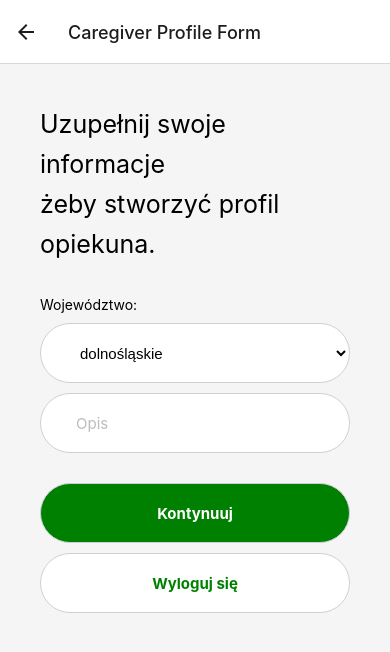
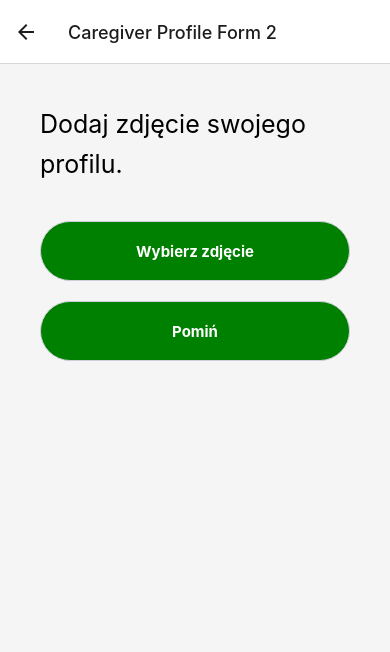
Before and after one commit to pet-walk-app/pet-walk-app, a React Native app in the folder frontend/: screen / in a window 390 px wide. Both pictures are taken after a click on the button "DO TESTOWANIA STRON". Shown: the top 652 px of the page. Built offline with nearby package versions, Linux system fonts and the light colour scheme.

Commit message:
Added part 2 of caregiver profile form

```diff
--- a/frontend/app.json
+++ b/frontend/app.json
@@ -23,5 +23,13 @@
     "web": {
       "favicon": "./assets/favicon.png"
     }
-  }
+  },
+  "plugins": [
+      [
+        "expo-image-picker",
+        {
+          "photosPermission": "The app accesses your photos to let you share them with your friends."
+        }
+      ]
+    ]
 }
--- a/frontend/components/FormBigInput.js
+++ b/frontend/components/FormBigInput.js
@@ -1,4 +1,4 @@
-import { Text, View, TextInput } from 'react-native';
+import { TextInput } from 'react-native';
 import { formStyles } from '../styles.js/formStyles';
 import { darkGrey } from '../consts/colors';
 
@@ -10,17 +10,14 @@ export default function FormBigInput({
 }) {
   return (
       <TextInput
-        multiline={true}
-        numberOfLines={20}
-        style={formStyles.formInput}
+        style={formStyles.formBigInput}
         placeholder={placeholder}
         value={value}
         onChangeText={(text) => setValue(text)}
         height={height}
+        numberOfLines={20}
+        multiline={true}
         placeholderTextColor={darkGrey}
-        textAlignVertical={"top"}
-        paddingVertical={25}
-        paddingHorizontal={25}
       />
   );
 }
--- a/frontend/components/Navigation.js
+++ b/frontend/components/Navigation.js
@@ -3,6 +3,7 @@ import { createNativeStackNavigator } from '@react-navigation/native-stack';
 import HomeScreen from '../screens/HomeScreen';
 import FirstVisitFormScreen from '../screens/FirstVisitFormScreen';
 import CaregiverProfileForm from '../screens/CaregiverProfileForm';
+import CaregiverProfileForm2 from '../screens/CaregiverProfileForm2';
 
 const Stack = createNativeStackNavigator();
 
@@ -15,6 +16,7 @@ export default function Navigation() {
                <Stack.Screen name = 'Home' component={HomeScreen}/>
                <Stack.Screen name = 'First Visit Form' component={FirstVisitFormScreen}/>
                <Stack.Screen name = 'Caregiver Profile Form' component={CaregiverProfileForm}/>
+               <Stack.Screen name = 'Caregiver Profile Form 2' component={CaregiverProfileForm2}/>
            </Stack.Navigator>
        </NavigationContainer>
    );
--- a/frontend/package.json
+++ b/frontend/package.json
@@ -15,9 +15,11 @@
     "@react-navigation/native": "^6.1.18",
     "@react-navigation/native-stack": "^6.11.0",
     "expo": "~51.0.28",
+    "expo-image-picker": "~15.0.7",
     "expo-status-bar": "~1.12.1",
     "react": "18.2.0",
-    "react-native": "0.74.5"
+    "react-native": "0.74.5",
+    "react-native-image-picker": "^7.1.2"
   },
   "devDependencies": {
     "@babel/core": "^7.20.0"
--- a/frontend/screens/CaregiverProfileForm.js
+++ b/frontend/screens/CaregiverProfileForm.js
@@ -1,13 +1,13 @@
 import { View, Text } from "react-native";
 import { formStyles } from "../styles.js/formStyles";
 import FormBigInput from "../components/FormBigInput";
+import FormInput from "../components/FormInput";
 import { useState } from "react";
 import CustomButton from "../components/CustomButton";
 import { green, white } from "../consts/colors";
-import {Picker} from '@react-native-picker/picker';
 
 export default function CaregiverProfileForm() {
-   const [voivodeship, setVoivodeship] = useState('')
+   const [city, setCity] = useState('')
    const [description, setDescription] = useState('')
 
     return (
@@ -15,52 +15,26 @@ export default function CaregiverProfileForm() {
             <View style={[formStyles.middleSection, {justifyContent: "none"}]}>
                <Text style={formStyles.h1}>Uzupełnij swoje informacje {"\n"}żeby stworzyć profil opiekuna.</Text>
                <View style={formStyles.formContainer}>
-               <Text style={formStyles.h2}>Województwo:</Text>
-                  <Picker style={formStyles.formInput}
-                     selectedValue={voivodeship}
-                     onValueChange={(val) =>
-                        setVoivodeship(val)
-                        }>
-                     <Picker.Item label="dolnośląskie" value="dolnośląskie"/>
-                     <Picker.Item label="kujawsko-pomorskie" value="kujawsko-pomorskie"/>
-                     <Picker.Item label="lubelskie" value="lubelskie"/>
-                     <Picker.Item label="lubuskie" value="lubuskie"/>
-                     <Picker.Item label="łódzkie" value="łódzkie"/>
-                     <Picker.Item label="małopolskie" value="małopolskie"/>
-                     <Picker.Item label="mazowieckie" value="mazowieckie"/>
-                     <Picker.Item label="opolskie" value="opolskie"/>
-                     <Picker.Item label="podkarpackie" value="podkarpackie"/>
-                     <Picker.Item label="podlaskie" value="podlaskie"/>
-                     <Picker.Item label="pomorskie" value="pomorskie"/>
-                     <Picker.Item label="śląskie" value="śląskie"/>
-                     <Picker.Item label="świętokrzyskie" value="świętokrzyskie"/>
-                     <Picker.Item label="warmińsko-mazurskie" value="warmińsko-mazurskie"/>
-                     <Picker.Item label="wielkopolskie" value="wielkopolskie"/>
-                     <Picker.Item label="zachodniopomorskie" value="zachodniopomorskie"/>
-                  </Picker>
-
+                  <FormInput
+                     value={city}
+                     setValue={setCity}
+                     placeholder={'miasto'}>
+                  </FormInput>
                   <FormBigInput
                      value={description}
                      setValue={setDescription}
-                     placeholder={'Opis'}
-                     height={250}>
+                     placeholder={'Napisz kilka słów o sobie'}
+                     height={330}>
                   </FormBigInput>
                </View>
 
                <CustomButton
-                     color={green}
-                     textColor={white}
-                     action={""}
-                     title={'Kontynuuj'}>
-                  </CustomButton>
-                  <CustomButton
-                     color={white}
-                     textColor={green}
-                     action={''}
-                     title={'Wyloguj się'}>
+                  color={green}
+                  textColor={white}
+                  action={""}
+                  title={'Kontynuuj'}>
                </CustomButton>
-
             </View>
-        </View>
+         </View>
     );
 }
--- /dev/null
+++ b/frontend/screens/CaregiverProfileForm2.js
@@ -0,0 +1,52 @@
+import { useState } from 'react';
+import { Pressable, Image, View, StyleSheet, Text } from 'react-native';
+import * as ImagePicker from 'expo-image-picker';
+import { formStyles } from "../styles.js/formStyles";
+import CustomButton from "../components/CustomButton";
+import { green, white } from "../consts/colors";
+
+export default function ImagePickerExample() {
+  const [image, setImage] = useState(null);
+
+  const pickImage = async () => {
+    // No permissions request is necessary for launching the image library
+    let result = await ImagePicker.launchImageLibraryAsync({
+      mediaTypes: ImagePicker.MediaTypeOptions.Images,
+      allowsEditing: true,
+      aspect: [1, 1],
+      quality: 1,
+    });
+
+    console.log(result);
+
+    if (!result.canceled) {
+      setImage(result.assets[0].uri);
+    }
+  };
+
+  return (
+  <View style={formStyles.container}>
+    <View style={[formStyles.middleSection, {justifyContent: "none"}]}>
+      <Text style={formStyles.h1}>Dodaj zdjęcie swojego {"\n"}profilu.</Text>
+      <View style={[formStyles.formContainer, {justifyContent: 'center', alignItems: 'center'}]}>
+
+        {image && <Image source={{ uri: image }} style={[formStyles.image]} />}
+        <Pressable onPress={pickImage} style={[formStyles.button, {backgroundColor: green}]}>
+            <View>
+              <Text style={[formStyles.buttonText, {color: white} ]}>Wybierz zdjęcie</Text>
+            </View>
+        </Pressable>
+
+        <CustomButton
+          color={green}
+          textColor={white}
+          action={""}
+          title={"Pomiń"}>
+      </CustomButton>
+
+
+      </View>
+    </View>
+  </View>
+  );
+}
--- a/frontend/screens/HomeScreen.js
+++ b/frontend/screens/HomeScreen.js
@@ -7,9 +7,8 @@ export default function HomeScreen({navigation}) {
             <Button
                 title="Do testowania stron"
                //  Nawigacja do wybranej strony
-                onPress={() => navigation.navigate('Caregiver Profile Form')}
+                onPress={() => navigation.navigate('Caregiver Profile Form 2')}
             />
-
         </View>
     );
 }
--- a/frontend/styles.js/formStyles.js
+++ b/frontend/styles.js/formStyles.js
@@ -60,6 +60,22 @@ export const formStyles = StyleSheet.create({
       justifyContent: 'center',
    },
 
+   formBigInput: {
+      height: 60,
+      width: '100%',
+      borderColor: borderGrey,
+      borderStyle: 'solid',
+      borderWidth: 1.5,
+      borderRadius: 40,
+      fontSize: 15,
+      backgroundColor: white,
+      paddingVertical: 25,
+      paddingHorizontal: 25,
+      alignContent: 'center',
+      justifyContent: 'center',
+      textAlignVertical: "top"
+   },
+
    inputText: {
       color: darkGrey
    },
@@ -81,6 +97,11 @@ export const formStyles = StyleSheet.create({
    buttonText: {
       fontSize: 15,
       fontWeight: 'bold'
+   },
+
+   image: {
+      width: 250,
+      height: 250,
    }
 
 })
```
Also changed, not shown: 1 other file (tests, documents, lock files or other folders).
